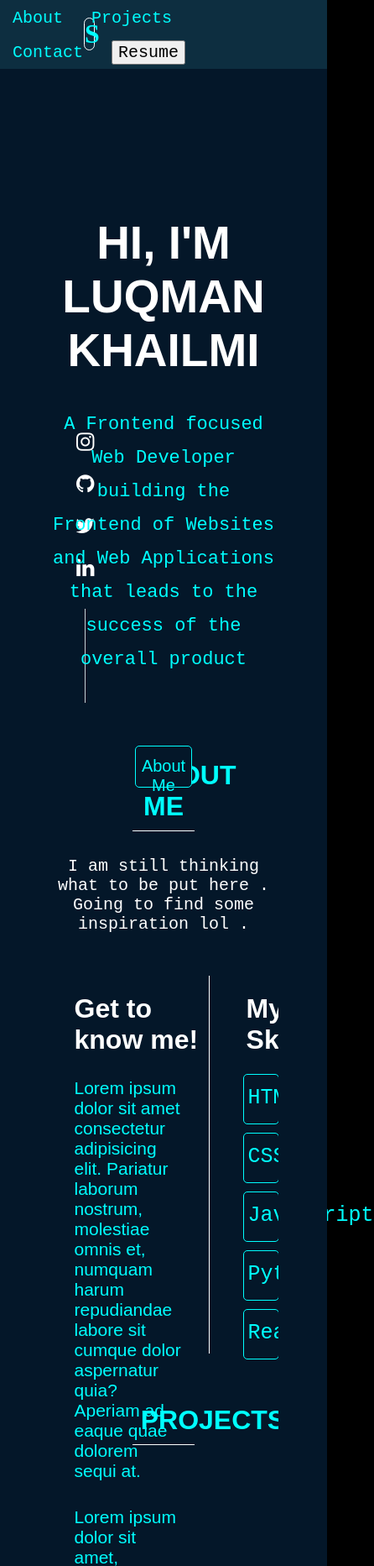
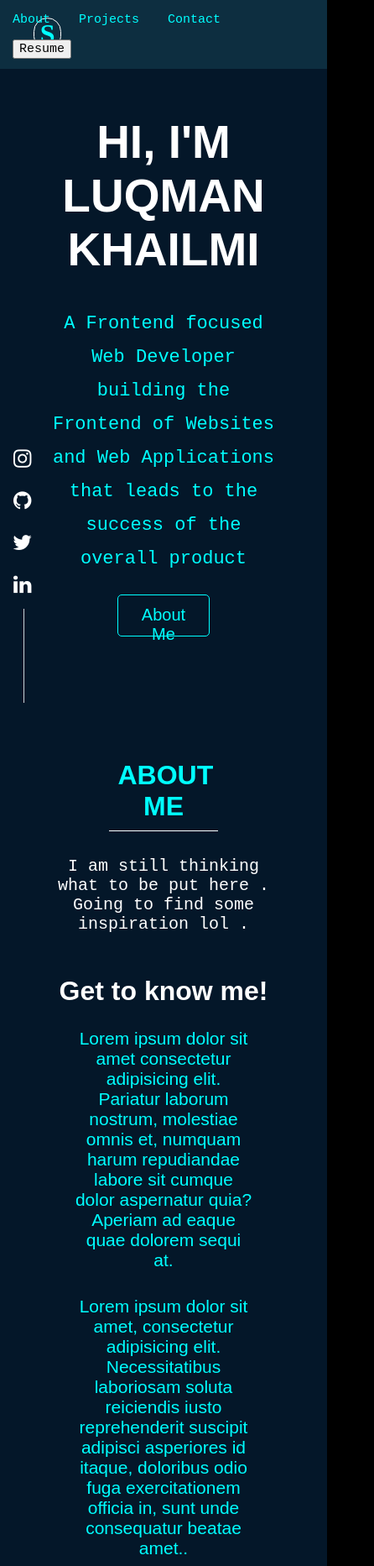
Before and after one commit to Soulnim/soulnim.github.io, a plain HTML site: page index.html in a window 390 px wide. Shown: the top 1865 px of the page at 84% size, 446 px wide, since content can reach past the window. Drawn offline with Linux system fonts and the light colour scheme; a script that the page names is missing.

Commit message:
Update index.css

```diff
--- a/index.css
+++ b/index.css
@@ -276,3 +276,323 @@ b {
   top: 400px;
   font-size: 14px;
 }
+
+@media only screen and (max-width: 600px) {
+  html {
+      scroll-behavior: smooth;
+    }
+
+    body {
+      background-color: black;
+      color: cyan;
+      height: fit-content;
+      margin: 0;
+      padding: 0;
+    }
+
+    /* header */
+
+    #navbar {
+      background-color: #0d2e40;
+      /* Black background color */
+      position: fixed;
+      /* Make it stick/fixed */
+      top: 0;
+      /* Stay on top */
+      width: 100%;
+      /* Full width */
+      transition: top 0.3s;
+      /* Transition effect when sliding down (and up) */
+    }
+
+    nav {
+      position: absolute;
+      top: 13px;
+      right: 10px;
+    }
+
+    /* content's grid */
+    .container {
+      display: grid;
+      grid-template-columns: 15% 70% 15%;
+      height: 3000px;
+      margin: 0;
+    }
+
+    /* first grid */
+    .first-grid {
+      background-color: #041729;
+      text-align: center;
+    }
+
+    .second-grid {
+      background-color: #041729;
+    }
+
+    .third-grid {
+      background-color: #041729;
+    }
+
+    .a-nav,
+    .a-button {
+      margin: 15px;
+      font-size: 15px;
+      font-family: monospace;
+    }
+
+    .icon {
+      position: relative;
+      left: 40px;
+      border: 1px solid white;
+      width: 8%;
+      text-align: center;
+      border-radius: 40px;
+    }
+
+    #myname {
+      color: white;
+      font-family: sans-serif;
+      position: relative;
+      text-align: center;
+      top: 100px;
+      font-size: 55px;
+    }
+
+    #desc {
+      text-align: center;
+      font-family: monospace;
+      font-size: 22px;
+      position: relative;
+      top: 100px;
+      line-height: 40px;
+    }
+
+    #about-me {
+      text-align: center;
+      margin: auto;
+      display: flex;
+      justify-content: center;
+      padding: 12px;
+      position: relative;
+      top: 100px;
+      height: 50px;
+      width: 40%;
+      color: aqua;
+      background-color: #041729;
+      border: 1px solid aqua;
+      border-radius: 5px;
+      font-size: 20px;
+      transition: 0.3s;
+    }
+
+    #about-me:hover {
+      color: aqua;
+      background-color: #0d2e40;
+    }
+
+    #line {
+      line-height: 0;
+      position: fixed;
+      bottom: 0;
+      left: 27px;
+      color: white;
+    }
+
+    #social {
+      position: fixed;
+      bottom: 110px;
+      left: 15px;
+      line-height: 10px;
+      font-size: 25px;
+      color: white;
+    }
+
+    i:hover {
+      color: aqua;
+    }
+
+    i {
+      transition: 0.3s;
+    }
+
+    #intro {
+      height: 768px;
+    }
+
+    #aboutme {
+      height: 1550px;
+      text-align: center;
+    }
+
+    a {
+      color: aqua;
+      text-decoration: none;
+    }
+
+    #aboutmeheader {
+      text-align: center;
+      border-bottom: 1px solid white;
+      width: 40%;
+      margin: auto;
+      padding: 10px;
+      padding-top: 100px;
+      font-family: sans-serif;
+    }
+
+    #aboutmedesc {
+      font-size: 20px;
+      text-align: center;
+      margin: auto;
+      padding-top: 30px;
+      color: white;
+      font-family: monospace;
+    }
+
+    #aboutme-grid {
+      text-align: center;
+      display: block;
+      grid-template-columns: 70% 30%;
+    }
+
+    #abt-grid-1 {
+      border-right: 0;
+      height: 450px;
+      margin-top: 50px;
+    }
+
+    #abt-grid-2 {
+      text-align: center;
+      height: 450px;
+      margin-top: 400px;
+      padding-left: 50px;
+    }
+
+    #first-desc,
+    #second-desc,
+    #third-desc {
+      font-size: 21px;
+      font-family: sans-serif;
+      padding: 5px;
+      padding-right: 30px;
+      padding-left: 30px;
+    }
+
+    #first-desc-intro {
+      font-size: 32px;
+      color: white;
+      font-family: sans-serif;
+      padding-left: 0;
+    }
+
+    #second-desc-intro {
+      font-size: 32px;
+      color: white;
+      font-family: sans-serif;
+      padding-left: 0;
+      text-align: center;
+      position: relative;
+        right: 20px;
+    }
+
+    #skills {
+      color: aqua;
+      border: 1px solid aqua;
+      width: 80%;
+      height: 40px;
+      margin-top: 10px;
+      margin-bottom: 10px;
+      font-size: 25px;
+      text-align: center;
+      border-radius: 5px;
+      padding: 5px;
+      padding-top: 13px;
+      font-family: monospace;
+    }
+
+    #myskills {
+      text-align: center;
+      position: relative;
+      right: 20px;
+    }
+    #h1-project {
+      text-align: center;
+      border-bottom: 1px solid white;
+      width: 50%;
+      margin: auto;
+      padding: 10px;
+      padding-top: 100px;
+      font-family: sans-serif;
+    }
+
+    #project-section {
+      height: 400px;
+    }
+
+    /* contact */
+
+    #contact {
+      height: 790px;
+    }
+
+    #h1-contact {
+      text-align: center;
+      width: auto;
+      margin: auto;
+      padding: 10px;
+      padding-top: 160px;
+      font-family: sans-serif;
+      font-size: 45px;
+      color: white;
+    }
+
+    .contact-desc {
+      text-align: center;
+      margin: auto;
+      width: 60%;
+      font-size: 28px;
+      font-family: sans-serif;
+      padding-top: 10px;
+      margin-bottom: 10px;
+    }
+
+    #hello {
+      text-align: center;
+      margin: auto;
+      display: flex;
+      justify-content: center;
+      padding: 12px;
+      position: relative;
+      top: 20px;
+      height: 50px;
+      width: 40%;
+      color: aqua;
+      background-color: #041729;
+      border: 1px solid aqua;
+      border-radius: 5px;
+      font-size: 20px;
+      transition: 0.3s;
+    }
+
+    b {
+      color: white;
+    }
+
+    .line-two {
+      font-size: 30px;
+    }
+
+    #hello:hover {
+      color: aqua;
+      background-color: #0d2e40;
+    }
+
+    #footer {
+      text-align: center;
+      margin-bottom: 2px;
+      font-family: sans-serif;
+      color: grey;
+      display: relative;
+      margin-top: 510px;
+      font-size: 14px;
+    }
+}
```
